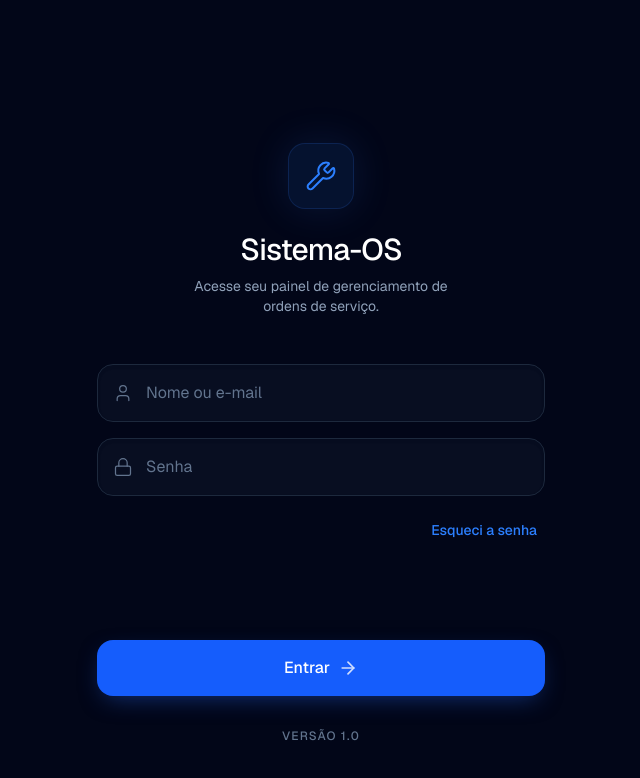
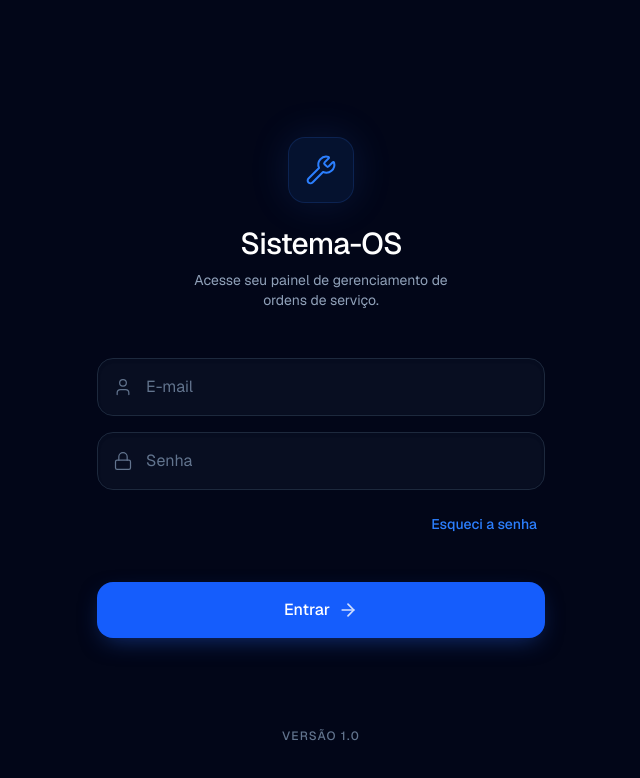
Before and after one commit to CaioFerreira-j/sistema-mecanica, a Next.js app: page / in a window 1280 px wide. Shown: the top 778 px of the page, without its empty margins (319-959 px from the left). Built offline with nearby package versions, Linux system fonts and the light colour scheme; no server answers.

Commit message:
feat: implement Supabase authentication and role-based redirect in login page

```diff
--- a/src/app/page.tsx
+++ b/src/app/page.tsx
@@ -1,7 +1,42 @@
-import React from 'react';
+'use client';
+import React, { useState } from 'react';
 import { ArrowRight, Wrench, Lock, User } from 'lucide-react';
+import { useRouter } from 'next/navigation';
+import { createClient } from '@/lib/supabase/client';
 
 export default function LoginPage() {
+  const [email, setEmail] = useState('');
+  const [password, setPassword] = useState('');
+  const [loading, setLoading] = useState(false);
+  const [error, setError] = useState('');
+  const router = useRouter();
+  const supabase = createClient();
+
+  const handleLogin = async (e: React.FormEvent) => {
+    e.preventDefault();
+    setLoading(true);
+    setError('');
+
+    const { data, error: authError } = await supabase.auth.signInWithPassword({
+      email,
+      password,
+    });
+
+    if (authError) {
+      setError('Credenciais inválidas.');
+      setLoading(false);
+      return;
+    }
+
+    const role = data.user?.user_metadata?.role;
+
+    if (role === 'admin') {
+      router.push('/admin');
+    } else {
+      router.push('/user');
+    }
+  };
+
   return (
     <main className="min-h-screen bg-slate-950 text-slate-100 flex flex-col items-center justify-between p-6 sm:p-8 font-sans selection:bg-blue-500/30">
 
@@ -22,7 +57,7 @@ export default function LoginPage() {
         </div>
 
         {/* Login Form */}
-        <div className="w-full space-y-5 opacity-0 animate-fade-in-up delay-150">
+        <form onSubmit={handleLogin} className="w-full space-y-5 opacity-0 animate-fade-in-up delay-150">
 
           <div className="space-y-4">
             {/* Input: Login */}
@@ -31,8 +66,11 @@ export default function LoginPage() {
                 <User className="w-5 h-5 text-slate-500 group-focus-within:text-blue-500 transition-colors" strokeWidth={1.5} />
               </div>
               <input
-                type="text"
-                placeholder="Nome ou e-mail"
+                type="email"
+                required
+                value={email}
+                onChange={(e) => setEmail(e.target.value)}
+                placeholder="E-mail"
                 className="w-full bg-slate-900/50 border border-slate-800 rounded-2xl py-4 pl-12 pr-4 text-base text-slate-200 placeholder:text-slate-500 focus:outline-none focus:border-blue-500/50 focus:bg-slate-900 transition-all shadow-inner"
               />
             </div>
@@ -44,11 +82,16 @@ export default function LoginPage() {
               </div>
               <input
                 type="password"
+                required
+                value={password}
+                onChange={(e) => setPassword(e.target.value)}
                 placeholder="Senha"
                 className="w-full bg-slate-900/50 border border-slate-800 rounded-2xl py-4 pl-12 pr-4 text-base text-slate-200 placeholder:text-slate-500 focus:outline-none focus:border-blue-500/50 focus:bg-slate-900 transition-all shadow-inner"
               />
             </div>
           </div>
+
+          {error && <p className="text-red-500 text-sm text-center">{error}</p>}
 
           {/* Forgot Password */}
           <div className="flex justify-end">
@@ -56,19 +99,21 @@ export default function LoginPage() {
               Esqueci a senha
             </button>
           </div>
-        </div>
+
+          {/* Thumb Zone / Actions */}
+          <div className="w-full pt-6">
+            <button disabled={loading} type="submit" className="w-full bg-blue-600 hover:bg-blue-500 disabled:opacity-50 text-white rounded-2xl py-4 text-base font-medium flex items-center justify-center gap-2 transition-all active:scale-[0.98] shadow-[0_8px_24px_-8px_rgba(37,99,235,0.5)]">
+              {loading ? 'Entrando...' : 'Entrar'}
+              <ArrowRight className="w-5 h-5 opacity-80" strokeWidth={2} />
+            </button>
+          </div>
+        </form>
 
       </div>
 
-      {/* Thumb Zone / Actions */}
+      {/* Footer / Version */}
       <div className="w-full max-w-md mx-auto pb-6 opacity-0 animate-fade-in-up delay-300">
-        <button className="w-full bg-blue-600 hover:bg-blue-500 text-white rounded-2xl py-4 text-base font-medium flex items-center justify-center gap-2 transition-all active:scale-[0.98] shadow-[0_8px_24px_-8px_rgba(37,99,235,0.5)]">
-          Entrar
-          <ArrowRight className="w-5 h-5 opacity-80" strokeWidth={2} />
-        </button>
-
-        {/* Footer / Version */}
-        <div className="mt-8 text-center">
+        <div className="text-center">
           <p className="text-xs text-slate-500 font-medium tracking-widest uppercase">
             Versão 1.0
           </p>
--- /dev/null
+++ b/src/lib/supabase/client.ts
@@ -0,0 +1,8 @@
+import { createBrowserClient } from '@supabase/ssr'
+
+export function createClient() {
+  return createBrowserClient(
+    process.env.NEXT_PUBLIC_SUPABASE_URL!,
+    process.env.NEXT_PUBLIC_SUPABASE_ANON_KEY!
+  )
+}
```
